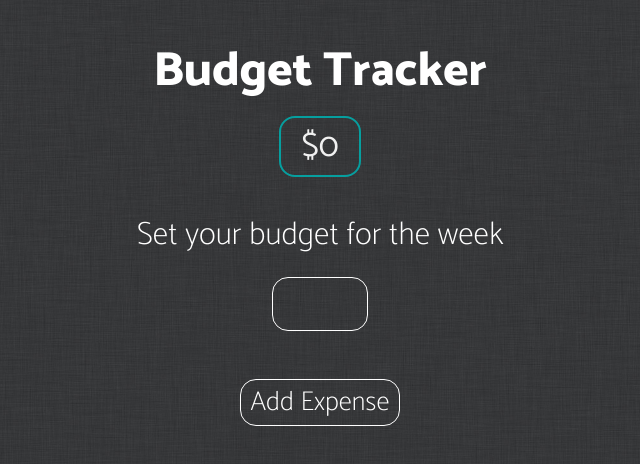
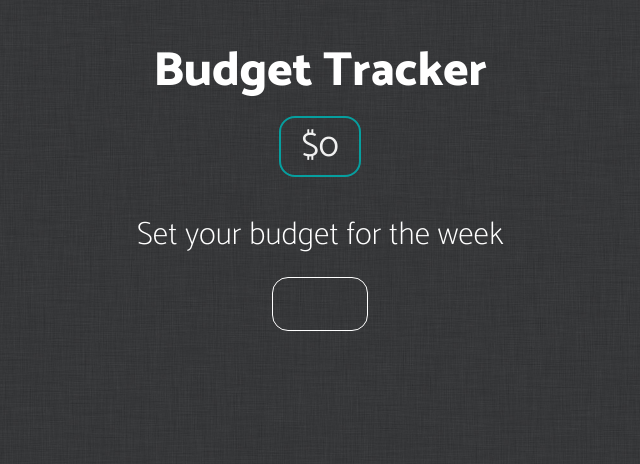
Before and after one commit to Grupith/BudgetTracker, a React (Create React App) app: page / in a window 1280 px wide. Shown: the top 464 px of the page, without its empty margins (320-960 px from the left). Built offline with nearby package versions, Linux system fonts and the light colour scheme.

Commit message:
Edit budget button is working!

```diff
--- a/src/App.css
+++ b/src/App.css
@@ -68,9 +68,9 @@
   font-family: 'Catamaran', sans-serif;
 }
 
-.addExpense {
+.buttonUI {
   text-align: center;
-  margin: auto;
+  margin: 2rem auto;
   font-size: 1.7rem;
   font-weight: 200;
   background-color: transparent;
@@ -81,6 +81,10 @@
   padding: 0px 10px;
   width: fit-content;
   cursor: pointer;
+}
+
+.buttonUI:hover {
+  background-color: rgba(255, 255, 255, 0.15);
 }
 
 
--- a/src/App.js
+++ b/src/App.js
@@ -6,12 +6,19 @@ import './App.css';
 function App() {
   const [budgetAmount, setBudgetAmount] = useState(0);
   const [submitted, setSubmit] = useState(false);
+  const [editBudget, setEditBudget] = useState(false);
+
+  const showEditBudget = (e) => {
+    setEditBudget(true);
+  }
 
   return (
     <div className="App">
       <Header budgetAmount={budgetAmount} />
-      {!submitted && <AddBudget setBudgetAmount={setBudgetAmount} setSubmit={setSubmit} />}
-      <div className='addExpense'>Add Expense</div>
+      {!submitted && <AddBudget setBudgetAmount={setBudgetAmount} setSubmit={setSubmit} setEditBudget={setEditBudget} />}
+      {editBudget && <AddBudget setBudgetAmount={setBudgetAmount} setSubmit={setSubmit} setEditBudget={setEditBudget} />}
+      {submitted && <div className='buttonUI'>Add Expense</div>}
+      {submitted && <div className='buttonUI' onClick={showEditBudget}>Edit Budget</div>}
     </div>
   );
 }
--- a/src/components/AddBudget.js
+++ b/src/components/AddBudget.js
@@ -1,11 +1,12 @@
 import React from 'react';
 
-const AddBudget = ({ setBudgetAmount, setSubmit }) => {
+const AddBudget = ({ setBudgetAmount, setSubmit, setEditBudget }) => {
     return (
         <div className='formWrapper'>
             <form onSubmit={(e) => {
                 e.preventDefault();
                 setSubmit(true);
+                setEditBudget(false);
             }}>
                 <label for='addbudget'>Set your budget for the week</label>
                 <input type='number' name='addbudget' onChange={(e) => setBudgetAmount(e.target.value)} />
```
